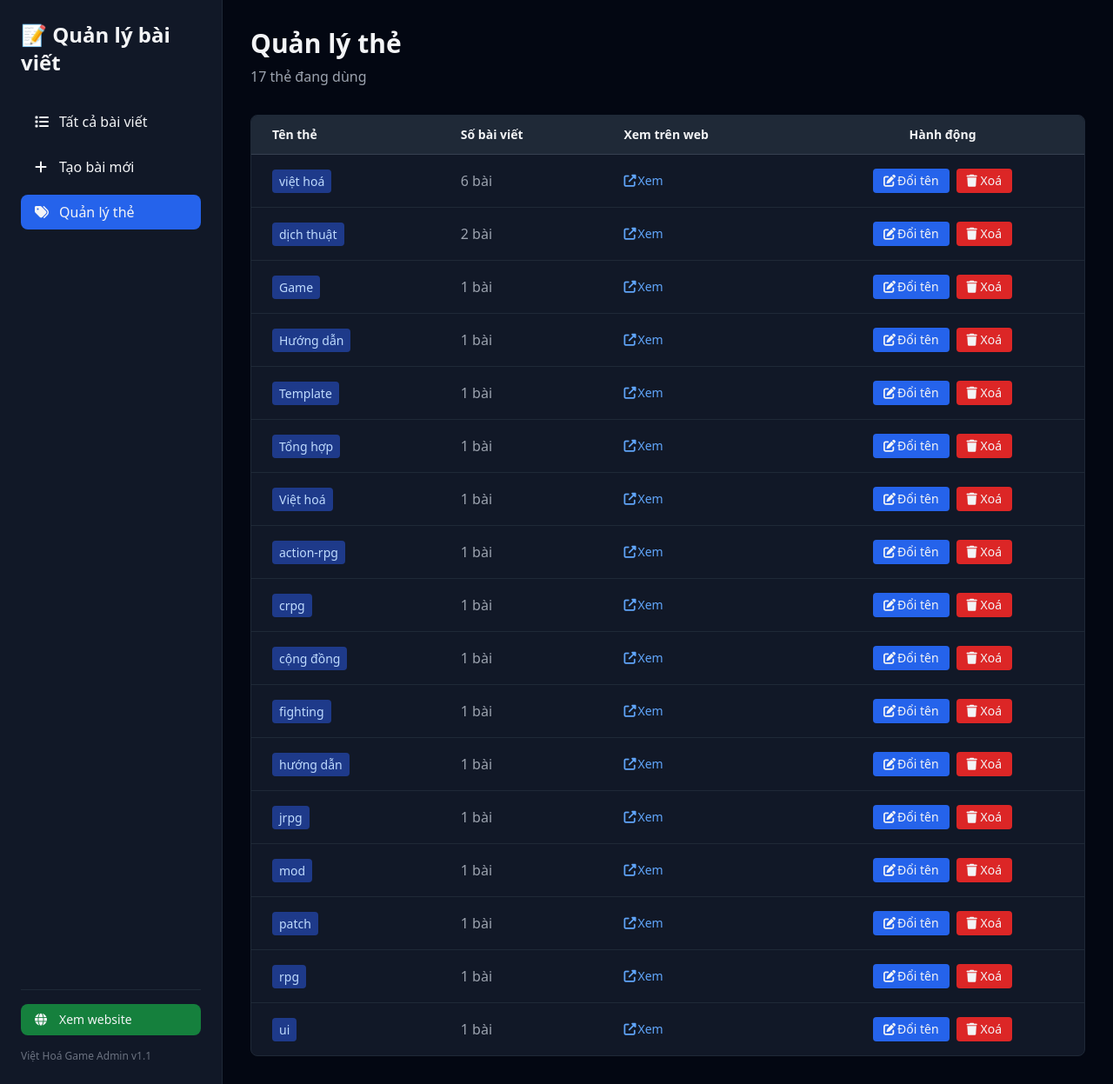
After one commit to ncnzit/viethoa, a Flask app: page /tags in a window 1280 px wide. The commit adds this page. Shown: the whole page at 87% size. Run offline with Flask 3, Linux system fonts and the light colour scheme; some libraries are stand-ins or nearby versions.

Commit message:
feat: Full Tag management, Fix SimpleMDE toolbar colors, Add View Website buttons

```diff
--- a/tools/app.py
+++ b/tools/app.py
@@ -153,5 +153,56 @@ def delete(filename):
         os.remove(filepath)
     return redirect(url_for('index'))
 
+
+# ============== QUẢN LÝ THẺ (TAGS) ==============
+
+def get_all_articles_meta():
+    """Lấy metadata + content tất cả bài viết"""
+    files = [f for f in os.listdir(CONTENT_DIR) if f.endswith('.md')]
+    result = []
+    for f in files:
+        filepath = os.path.join(CONTENT_DIR, f)
+        meta, content = parse_markdown(filepath)
+        result.append((filepath, meta, content))
+    return result
+
+@app.route('/tags')
+def tags():
+    """Trang quản lý thẻ — đếm số bài viết mỗi thẻ"""
+    tag_counts = {}
+    for filepath, meta, content in get_all_articles_meta():
+        for t in meta['tags']:
+            tag_counts[t] = tag_counts.get(t, 0) + 1
+    # Sắp xếp theo số bài giảm dần
+    tags_sorted = sorted(tag_counts.items(), key=lambda x: (-x[1], x[0]))
+    return render_template('tags.html', tags=tags_sorted)
+
+@app.route('/tags/rename', methods=['POST'])
+def rename_tag():
+    """Đổi tên thẻ trên toàn bộ bài viết"""
+    old_tag = request.form['old_tag'].strip()
+    new_tag = request.form['new_tag'].strip()
+    if old_tag and new_tag:
+        for filepath, meta, content in get_all_articles_meta():
+            if old_tag in meta['tags']:
+                meta['tags'] = [new_tag if t == old_tag else t for t in meta['tags']]
+                # Loại bỏ trùng lặp giữ thứ tự
+                seen = set()
+                meta['tags'] = [t for t in meta['tags'] if not (t in seen or seen.add(t))]
+                write_markdown(filepath, meta, content)
+    return redirect(url_for('tags'))
+
+@app.route('/tags/delete', methods=['POST'])
+def delete_tag():
+    """Xoá thẻ khỏi toàn bộ bài viết"""
+    tag = request.form['tag'].strip()
+    if tag:
+        for filepath, meta, content in get_all_articles_meta():
+            if tag in meta['tags']:
+                meta['tags'] = [t for t in meta['tags'] if t != tag]
+                write_markdown(filepath, meta, content)
+    return redirect(url_for('tags'))
+
+
 if __name__ == '__main__':
     app.run(debug=True, port=5000)
--- /dev/null
+++ b/tools/templates/tags.html
@@ -0,0 +1,122 @@
+<!DOCTYPE html>
+<html lang="vi" class="dark">
+<head>
+    <meta charset="UTF-8">
+    <meta name="viewport" content="width=device-width, initial-scale=1.0">
+    <script src="https://cdn.tailwindcss.com"></script>
+    <script>tailwind.config = { darkMode: 'class' }</script>
+    <link rel="stylesheet" href="https://cdnjs.cloudflare.com/ajax/libs/font-awesome/6.4.0/css/all.min.css">
+</head>
+<body class="bg-gray-950 text-gray-100 min-h-screen">
+    <div class="flex h-screen overflow-hidden">
+        <!-- Sidebar -->
+        <aside class="w-64 bg-gray-900 border-r border-gray-800 p-6 flex flex-col">
+            <h1 class="text-2xl font-bold mb-8">📝 Quản lý bài viết</h1>
+            <nav class="space-y-3 flex-1">
+                <a href="/" class="flex items-center gap-3 px-4 py-2 rounded-lg hover:bg-gray-800 transition">
+                    <i class="fas fa-list w-4"></i> Tất cả bài viết
+                </a>
+                <a href="/new" class="flex items-center gap-3 px-4 py-2 rounded-lg hover:bg-gray-800 transition">
+                    <i class="fas fa-plus w-4"></i> Tạo bài mới
+                </a>
+                <a href="/tags" class="flex items-center gap-3 px-4 py-2 rounded-lg bg-blue-600 hover:bg-blue-700 transition">
+                    <i class="fas fa-tags w-4"></i> Quản lý thẻ
+                </a>
+            </nav>
+            <div class="space-y-2 border-t border-gray-800 pt-4">
+                <a href="https://viethoa.nguyez.com/" target="_blank" class="flex items-center gap-3 px-4 py-2 rounded-lg bg-green-700 hover:bg-green-600 transition text-sm">
+                    <i class="fas fa-globe w-4"></i> Xem website
+                </a>
+                <div class="text-xs text-gray-500 pt-2">Việt Hoá Game Admin v1.1</div>
+            </div>
+        </aside>
+
+        <!-- Main Content -->
+        <main class="flex-1 overflow-auto">
+            <div class="p-8">
+                <header class="mb-8">
+                    <h2 class="text-3xl font-bold mb-2">Quản lý thẻ</h2>
+                    <p class="text-gray-400">{{ tags|length }} thẻ đang dùng</p>
+                </header>
+
+                <div class="bg-gray-900 border border-gray-800 rounded-lg overflow-hidden">
+                    <table class="w-full">
+                        <thead class="bg-gray-800 border-b border-gray-700">
+                            <tr>
+                                <th class="px-6 py-3 text-left text-sm font-semibold">Tên thẻ</th>
+                                <th class="px-6 py-3 text-left text-sm font-semibold">Số bài viết</th>
+                                <th class="px-6 py-3 text-left text-sm font-semibold">Xem trên web</th>
+                                <th class="px-6 py-3 text-center text-sm font-semibold">Hành động</th>
+                            </tr>
+                        </thead>
+                        <tbody class="divide-y divide-gray-800">
+                            {% for tag, count in tags %}
+                            <tr class="hover:bg-gray-800/50 transition">
+                                <td class="px-6 py-4">
+                                    <span class="px-2 py-1 bg-blue-900 text-blue-200 text-sm rounded">{{ tag }}</span>
+                                </td>
+                                <td class="px-6 py-4 text-gray-400">{{ count }} bài</td>
+                                <td class="px-6 py-4">
+                                    <a href="https://viethoa.nguyez.com/tag/{{ tag|replace(' ', '-')|lower }}/" target="_blank" class="text-blue-400 hover:text-blue-300 flex items-center gap-1 text-sm">
+                                        <i class="fas fa-external-link-alt w-3"></i> Xem
+                                    </a>
+                                </td>
+                                <td class="px-6 py-4 text-center">
+                                    <div class="flex gap-2 justify-center">
+                                        <button onclick="openRename('{{ tag }}')" class="px-3 py-1 bg-blue-600 hover:bg-blue-700 rounded text-sm transition flex items-center gap-1">
+                                            <i class="fas fa-edit w-3"></i> Đổi tên
+                                        </button>
+                                        <form method="POST" action="/tags/delete" class="inline" onsubmit="return confirm('Xoá thẻ &quot;{{ tag }}&quot; khỏi tất cả {{ count }} bài viết?');">
+                                            <input type="hidden" name="tag" value="{{ tag }}">
+                                            <button type="submit" class="px-3 py-1 bg-red-600 hover:bg-red-700 rounded text-sm transition flex items-center gap-1">
+                                                <i class="fas fa-trash w-3"></i> Xoá
+                                            </button>
+                                        </form>
+                                    </div>
+                                </td>
+                            </tr>
+                            {% endfor %}
+                        </tbody>
+                    </table>
+                    {% if tags|length == 0 %}
+                    <div class="px-6 py-12 text-center text-gray-500">
+                        <i class="fas fa-tags text-4xl mb-4 block"></i>
+                        Chưa có thẻ nào.
+                    </div>
+                    {% endif %}
+                </div>
+            </div>
+        </main>
+    </div>
+
+    <!-- Modal đổi tên thẻ -->
+    <div id="renameModal" class="fixed inset-0 bg-black/60 hidden items-center justify-center z-50">
+        <div class="bg-gray-900 border border-gray-700 rounded-lg p-6 w-96">
+            <h3 class="text-xl font-bold mb-4">Đổi tên thẻ</h3>
+            <form method="POST" action="/tags/rename">
+                <input type="hidden" name="old_tag" id="oldTagInput">
+                <label class="block text-sm font-medium mb-2">Tên thẻ mới</label>
+                <input type="text" name="new_tag" id="newTagInput" required class="w-full px-4 py-2 bg-gray-800 border border-gray-700 rounded-lg focus:outline-none focus:border-blue-500 mb-4">
+                <p class="text-xs text-gray-500 mb-4">Thẻ sẽ được đổi tên trên tất cả bài viết đang dùng nó.</p>
+                <div class="flex gap-3">
+                    <button type="submit" class="px-4 py-2 bg-blue-600 hover:bg-blue-700 rounded-lg transition">Lưu</button>
+                    <button type="button" onclick="closeRename()" class="px-4 py-2 bg-gray-700 hover:bg-gray-600 rounded-lg transition">Hủy</button>
+                </div>
+            </form>
+        </div>
+    </div>
+
+    <script>
+        function openRename(tag) {
+            document.getElementById('oldTagInput').value = tag;
+            document.getElementById('newTagInput').value = tag;
+            document.getElementById('renameModal').classList.remove('hidden');
+            document.getElementById('renameModal').classList.add('flex');
+        }
+        function closeRename() {
+            document.getElementById('renameModal').classList.add('hidden');
+            document.getElementById('renameModal').classList.remove('flex');
+        }
+    </script>
+</body>
+</html>
```
Also changed, not shown: tools/templates/edit.html (+52 -12 lines), tools/templates/index.html (+8 -2 lines).
